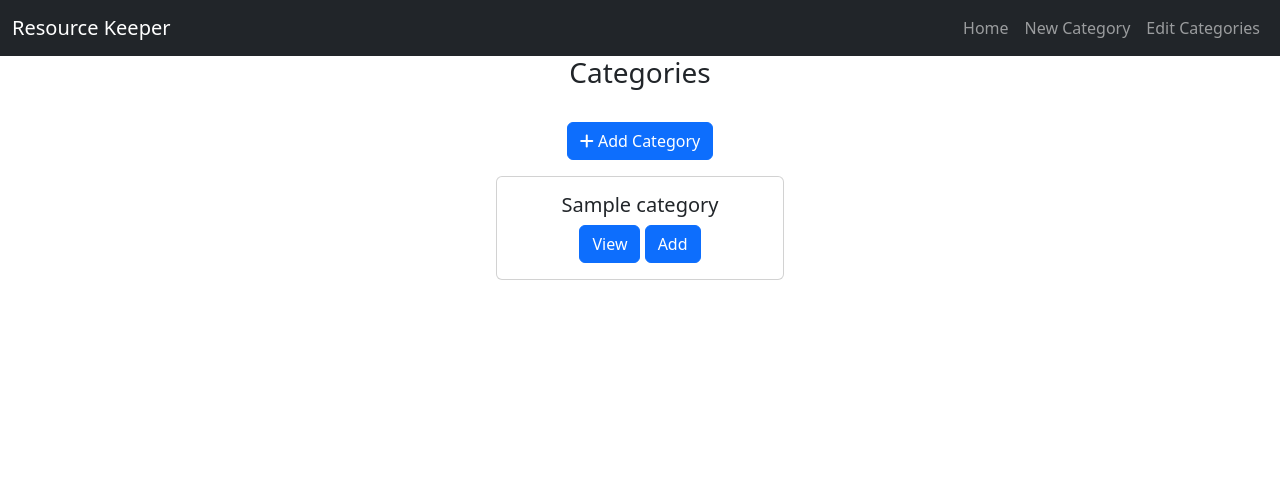
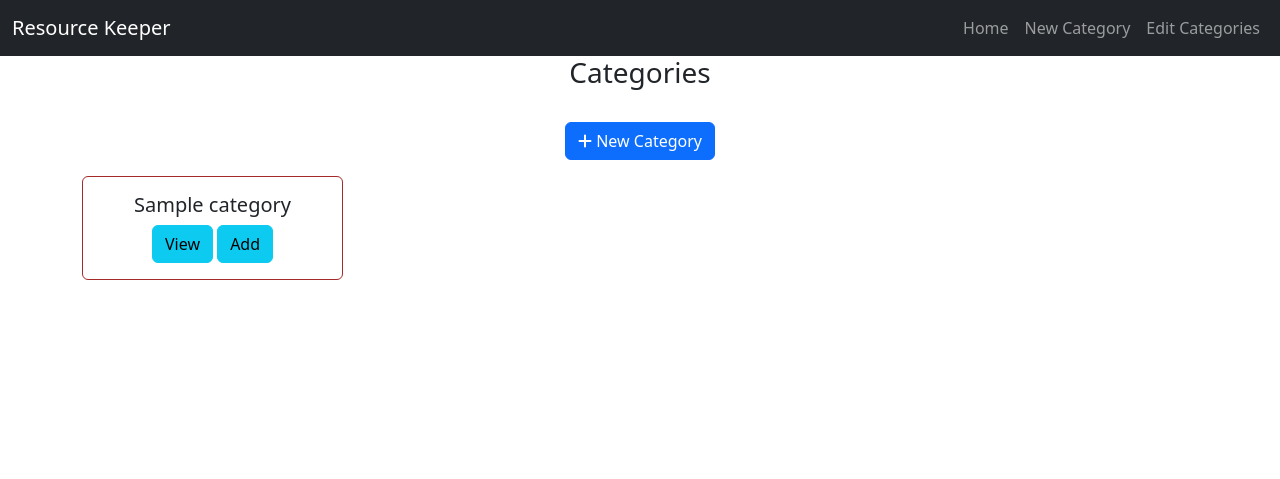
Before and after one commit to doctorandrewbrown/flask-resource-keeper, a Flask app: page / in a window 1280 px wide. Shown: the top 479 px of the page. Run offline with Flask 3, Linux system fonts and the light colour scheme; tables that the repository leaves empty hold one stand-in row (values such as "Sample post").

Commit message:
link view to add_recource. Add BS5 classes

```diff
--- a/resource_keeper/templates/categories.html
+++ b/resource_keeper/templates/categories.html
@@ -5,25 +5,21 @@
 
 <div class="row">
     <div class="col s12 d-flex justify-content-center mb-3">
-        <a class="btn btn-primary" href="{{url_for('add_category')}}" role="button"><i class="fa-solid fa-plus"></i> Add Category</a>
+        <a class="btn btn-primary" href="{{url_for('add_category')}}" role="button"><i class="fa-solid fa-plus"></i> New Category</a>
 
     </div>
 </div>
 <div class="row">
     {% for category in categories %}
-    <div class="col s12 m6 d-flex justify-content-center">
-
-        <div class="card mb-3" style="width: 18rem;">
+    <div class="col-sm-12 col-md-6 col-lg-3">
+        <div class="card mb-3" style=" border-style: solid; border-color: brown">
             <div class="card-body text-center">
               <h5 class="card-title">{{ category.category_name}}</h5>
-              <a href="#" class="btn btn-primary">View</a>
-              <a href="#" class="btn btn-primary">Add</a>
+              <a href="#" class="btn btn-info">View</a>
+              <a href="{{url_for('add_resource')}}" class="btn btn-info">Add</a>
             </div>
-        </div>
-
+          </div>
     </div>
-    {% endfor %}
-</div>
-
+  {% endfor %}
 </div>
 {% endblock %}
```
